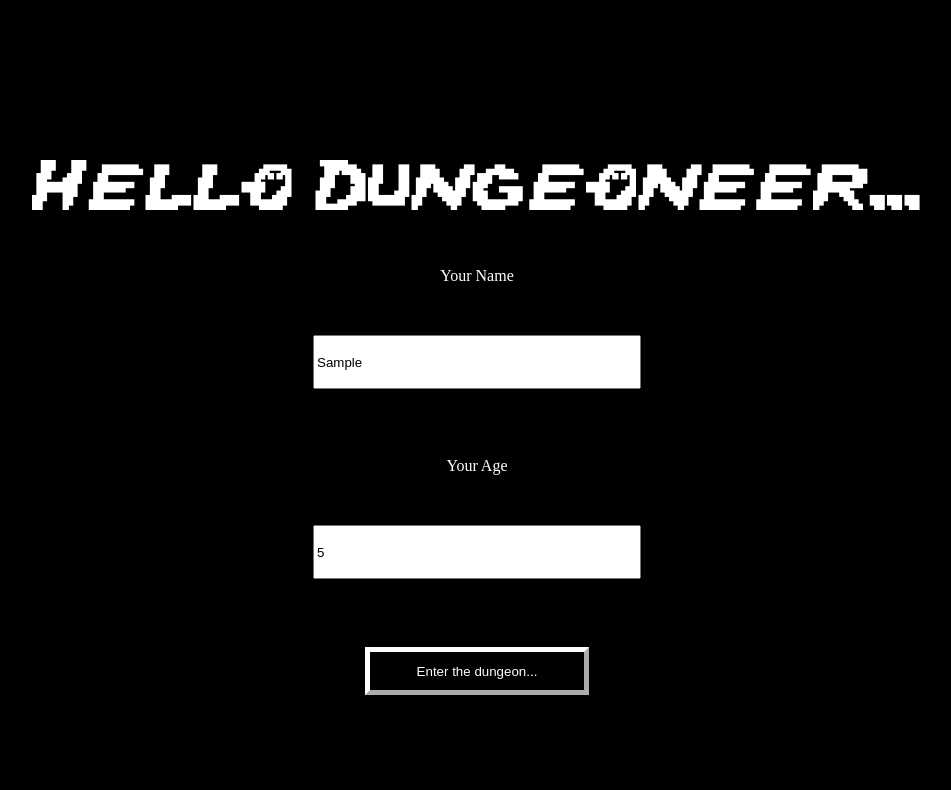
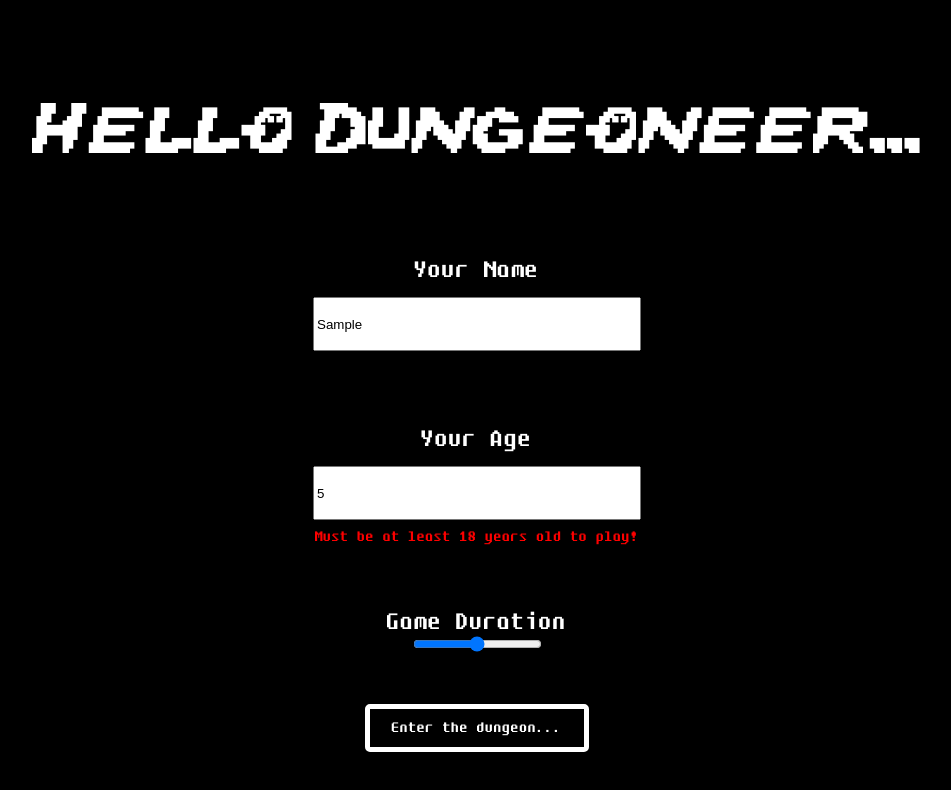
Before and after one commit to AlexanderLystukha/Web-Final-Project-Pokemon-D-D-dungeon-crawler, a plain HTML site: page GameScreens/PlayerInfo.html in a window 1280 px wide. Both pictures are taken after typing "Sample", "5" into the empty fields and a click on the input "Enter the dungeon...". Shown: the whole page, without its empty margins (163-1114 px from the left). Drawn offline with nearby package versions, Linux system fonts and the light colour scheme.

Commit message:
managed to almost finish the player info screen (missing the slider)

```diff
--- a/GameScreens/PlayerInfo.html
+++ b/GameScreens/PlayerInfo.html
@@ -10,8 +10,13 @@
   <body>
     <h3>Hello Dungeoneer...</h3>
 
-    <form id="login" action="pages/gameplay.html" target="_blank" method="post">
-      <label for="playerName">Your Name</label>
+    <form
+      id="login"
+      action="./PickCharacter.html"
+      target="_blank"
+      method="post"
+    >
+      <label class="labels" for="playerName">Your Name</label>
       <input
         id="playerName"
         name="playerName"
@@ -21,7 +26,7 @@
       />
       <span id="playerErr" class="error">You need to input a username!</span>
       <br />
-      <label for="age">Your Age</label>
+      <label class="labels" for="age">Your Age</label>
       <input
         id="ageID"
         name="age"
@@ -31,10 +36,14 @@
         max="120"
       />
       <span id="ageErr" class="error"
-        >Must be at least 6 years old to play!</span
+        >Must be at least 18 years old to play!</span
       >
       <br />
+      <label class="labels" for="age">Game Duration</label>
+      <input id="duration" name="" type="range" />
       <input id="SubmitBtn" type="submit" value="Enter the dungeon..." />
     </form>
+
+    <script src="../Scripts/PlayerInfo.js"></script>
   </body>
 </html>
--- /dev/null
+++ b/Scripts/PlayerInfo.js
@@ -0,0 +1,54 @@
+"use strict";
+
+$(document).ready(function () {
+  $("#login").on("submit", function (event) {
+    $("#ageErr").hide();
+    $("#playerErr").hide();
+
+    const player = document.getElementById("playerName").value;
+    const age = document.getElementById("ageID").value;
+    const duration = document.getElementById;
+
+    if (age < 18) {
+      event.preventDefault();
+      $("#ageErr").show();
+    }
+
+    if (player === "") {
+      event.preventDefault();
+      $("#playerErr").show();
+    }
+
+    if (age >= 18 && player != "") {
+      event.preventDefault();
+      localStorage.setItem("username", player);
+      SubmitSuccessful();
+    }
+  });
+});
+
+function SubmitSuccessful() {
+  let index = 0;
+
+  const button = document.getElementById("SubmitBtn");
+
+  const submitColors = [
+    //array of colors for animation
+    "#c9a202",
+    "#d6bd02",
+  ];
+
+  function changeColor() {
+    button.style.color = submitColors[index];
+    button.style.borderColor = submitColors[index];
+    index = (index + 1) % submitColors.length;
+  }
+
+  setInterval(changeColor, 100);
+
+  setTimeout(function () {
+    window.open("./PickCharacter.html");
+
+    window.close();
+  }, 2000);
+}
--- a/Styles/PlayerInfo.css
+++ b/Styles/PlayerInfo.css
@@ -1,6 +1,11 @@
 @font-face {
-  font-family: "TitleScreen";
+  font-family: "ScaryFont ig";
   src: url("../Fonts/snowdin.otf/snowdin.otf");
+}
+
+@font-face {
+  font-family: "Alphys";
+  src: url("../Fonts/alphys.otf/alphys.otf");
 }
 
 html,
@@ -17,7 +22,7 @@ body {
 }
 
 h3 {
-  font-family: "TitleScreen";
+  font-family: ScaryFont ig;
   text-align: center;
   font-size: 3em;
 }
@@ -26,7 +31,14 @@ h3 {
 #ageID {
   height: 3rem;
   width: 20rem;
-  margin: 50px;
+  margin-top: 15px;
+  margin-bottom: 10px;
+}
+
+.labels {
+  font-family: Alphys;
+  font-size: 1.3em;
+  margin-top: 50px;
 }
 
 #login {
@@ -36,16 +48,33 @@ h3 {
   justify-content: center;
 }
 
+/*TODO: make the button grey when clicked */
+
 #SubmitBtn {
+  font-family: Alphys;
+  font-size: 0.8em;
   background-color: black;
-  border-color: white;
-  border-width: 5px;
+  border: 5px white solid;
   color: white;
   height: 3rem;
   width: 14rem;
+  margin-top: 50px;
+  border-radius: 5px;
+}
+
+#SubmitBtn:hover {
+  border: 5px #c9a202 solid;
+  color: #c9a202;
+}
+
+#SubmitBtn:active {
+  border: 5px #d6bd02 solid;
+  color: #d6bd02;
 }
 .error {
+  font-family: Alphys;
   justify-content: end;
   display: none;
+  font-size: 0.8em;
   color: red;
 }
--- a/Styles/Title_Screen.css
+++ b/Styles/Title_Screen.css
@@ -33,7 +33,7 @@ h1 {
   color: white;
 }
 
-h3 {
+#PressEnter {
   display: inline-block;
   font-family: "LowerText";
   text-align: center;
```
Also changed, not shown: GameScreens/PickCharacter.html (+9 -0 lines), Scripts/Title_Screen.js (+19 -2 lines), index.html (+1 -1 lines), Scripts/PickCharacter.js (added).
